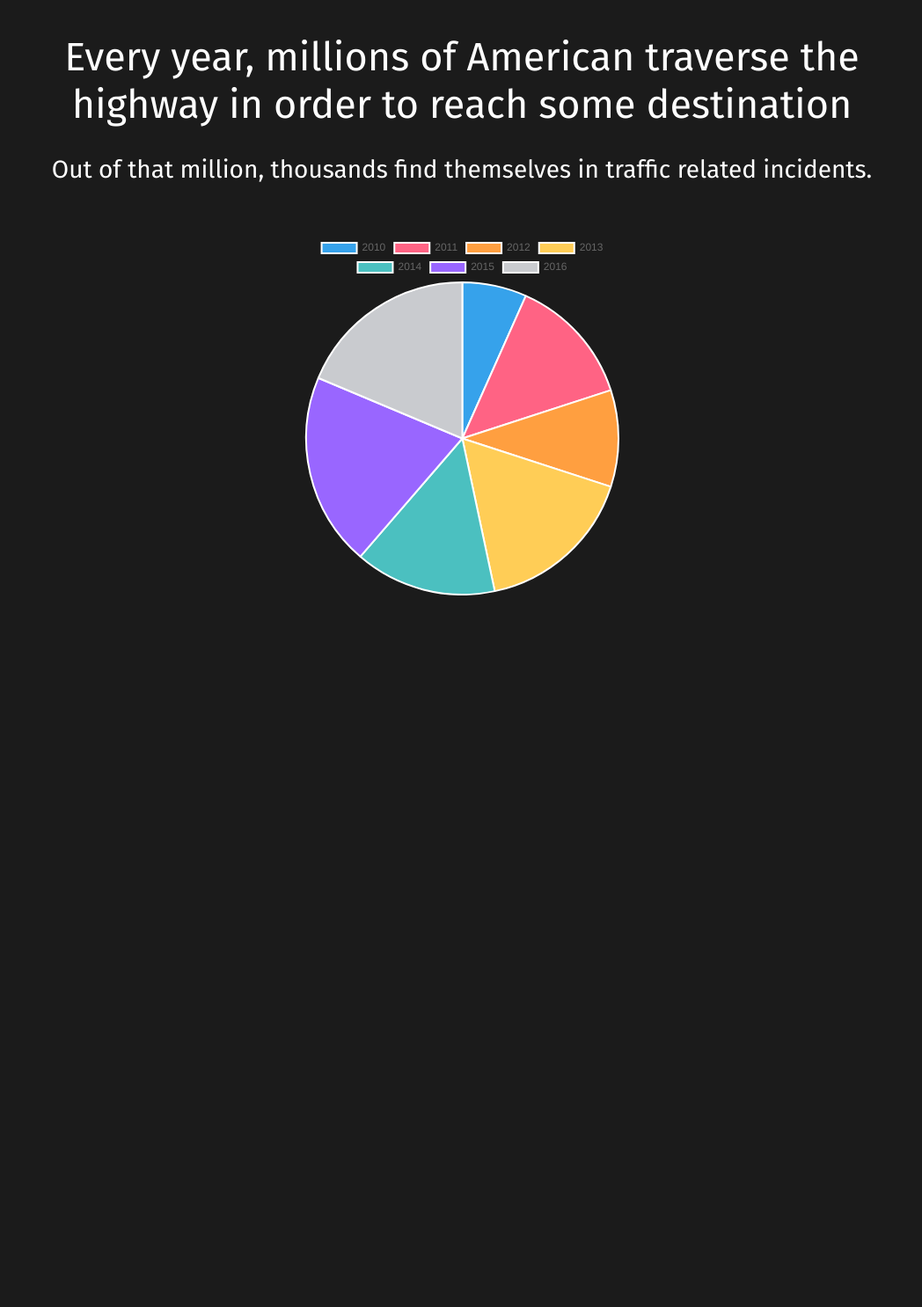
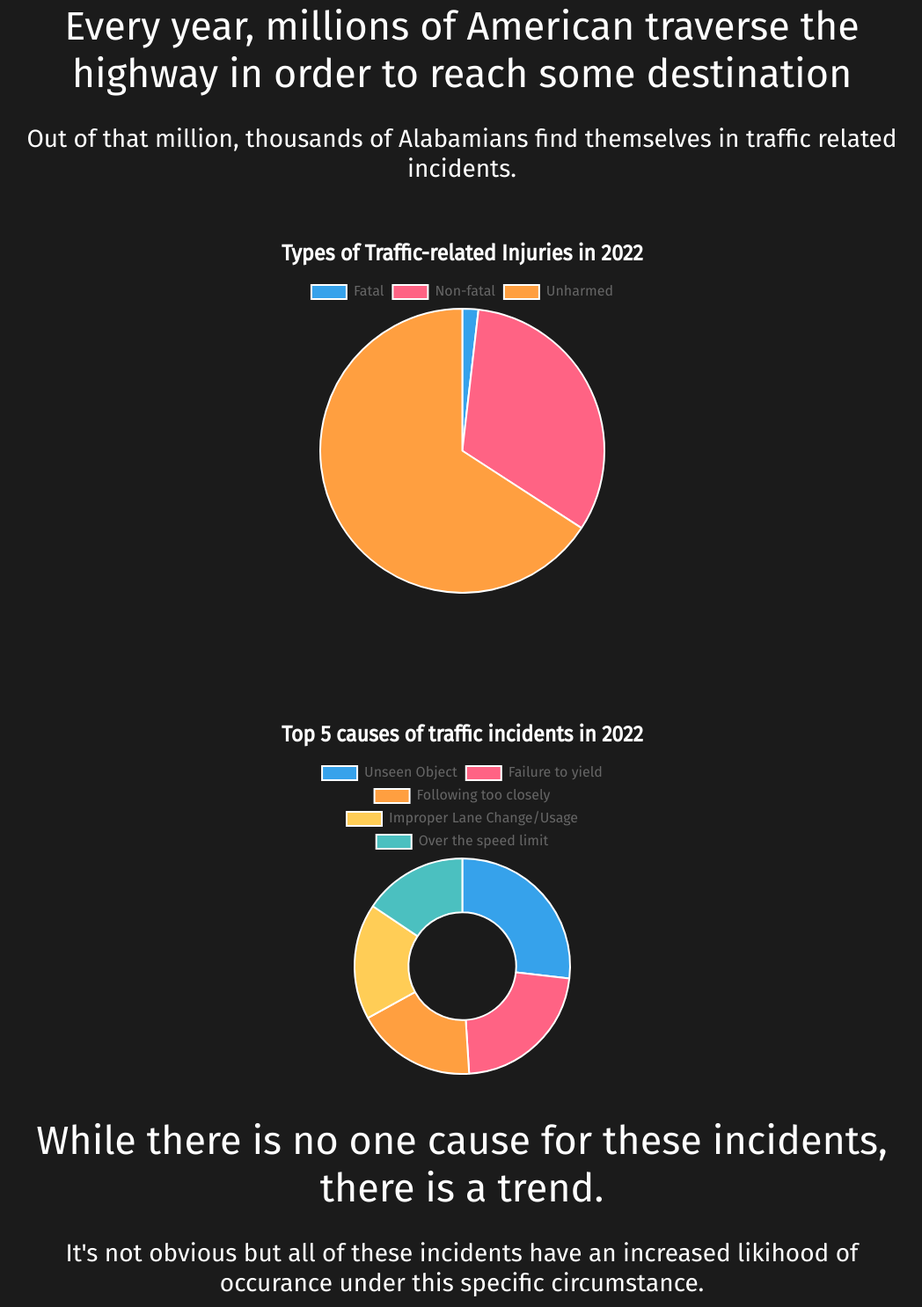
Before and after one commit to v-sec0/visual-storytelling, a website: page src/index.html in a window 1280 px wide. Shown: the part 167-1653 px from the top of the page at 88% size, without its empty margins (115-1163 px from the left). Before the commit the page ends 940 px from the top, so only its background shows below. Drawn offline with nearby package versions, Linux system fonts and the light colour scheme.

Commit message:
Added AOS

```diff
--- a/package.json
+++ b/package.json
@@ -17,6 +17,7 @@
   },
   "homepage": "https://github.com/v-sec0/visual-storytelling#readme",
   "dependencies": {
+    "aos": "^2.3.4",
     "bootstrap": "^5.3.2",
     "chart.js": "^4.4.0",
     "jquery": "^3.7.1"
--- a/src/index.html
+++ b/src/index.html
@@ -1,16 +1,16 @@
 <!DOCTYPE html>
 <html lang="en">
   <head>
-    <meta charset="UTF-8">
-    <meta name="viewport" content="width=device-width, initial-scale=1.0">
+    <meta charset="UTF-8" />
+    <meta name="viewport" content="width=device-width, initial-scale=1.0" />
     <title>Visual Story Telling</title>
-    <link rel="stylesheet" href="./styles/main.css">
-    <link rel="stylesheet" href="./styles/style.css">
+    <link rel="stylesheet" href="./styles/main.css" />
+    <link rel="stylesheet" href="/node_modules/aos/dist/aos.css" />
+    <link rel="stylesheet" href="./styles/style.css" />
   </head>
   <body>
-
     <!-- Navbar -->
-    <nav class="navbar bg-dark sticky-top">
+    <nav class="navbar bg-dark sticky-top" data-aos="fade-down" data-aos-once="true">
       <div class="container-fluid d-flex justify-content-center">
         <div class="navbar-brand text-bg-dark">
           <h1 class="fs-1">Dangers on the Highway 🚦</h1>
@@ -20,21 +20,44 @@
 
     <!-- Main Container -->
     <div class="container" id="content-container">
-        <div class="row content-row p-5 mb-5 justify-content-center">
-            <div class="col-12 mb-5 text-center">
-                <h3 class="main-text">Every year, millions of American traverse the highway in order to reach some destination</h3>
-                <h3 class="sub-text">Out of that million, thousands find themselves in traffic related incidents.</h3>
+      <div class="row content-row p-5 justify-content-center" id="intro-row">
+        <div class="col-12 mb-5 text-center" data-aos="fade-left">
+          <h3 class="main-text">
+            Every year, millions of American traverse the highway in order to
+            reach some destination
+          </h3>
+          <h3 class="sub-text">
+            Out of that million, thousands of Alabamians find themselves in
+            traffic related incidents.
+          </h3>
         </div>
-            <div class="col-5 align-content-center">
+        <div class="col-5 align-content-center" data-aos="fade-up">
           <canvas id="trafficStatistics"></canvas>
+        </div>
+      </div>
+      <div class="row content-row p-5 justify-content-center">
+        <div class="col-5 align-content-center" data-aos="fade-down">
+          <canvas id="incidentStatistics"></canvas>
+        </div>
+        <div class="col-12 mt-5 text-center">
+          <h3 class="main-text" data-aos="fade-right">
+            While there is no one cause for these incidents, there is a trend.
+          </h3>
+          <h3 class="sub-text" data-aos="fade-left">
+            It's not obvious but all of these incidents have an increased likihood of occurance under this specific circumstance.
+          </h3>
         </div>
       </div>
     </div>
 
     <!-- Script -->
     <script src="/node_modules/chart.js/dist/chart.umd.js"></script>
-    <script type="module" src="./scripts/traffic.js"></script>
+    <script type="module" src="./scripts/incidentStatistics.js"></script>
     <script type="module" src="./scripts/trafficStatistics.js"></script>
+    <script src="/node_modules/aos/dist/aos.js"></script>
+    <script>
+      AOS.init();
+    </script>
     <script src="/node_modules/bootstrap/dist/js/bootstrap.bundle.min.js"></script>
     <script src="/node_modules/jquery/dist/jquery.min.js"></script>
   </body>
--- /dev/null
+++ b/src/scripts/incidentStatistics.js
@@ -0,0 +1,44 @@
+
+(async function () {
+  const data = [
+    { causeOfCrash: "Unseen Object", count: 2765 },
+    { causeOfCrash: "Failure to yield", count: 2286 },
+    { causeOfCrash: "Following too closely", count: 1858 },
+    { causeOfCrash: "Improper Lane Change/Usage", count: 1794 },
+    { causeOfCrash: "Over the speed limit", count: 1608 },
+  ];
+
+  new Chart($("#incidentStatistics"), {
+    type: "doughnut",
+    data: {
+      labels: data.map((row) => row.causeOfCrash),
+      datasets: [
+        {
+          label: "Number of incidents",
+          data: data.map((row) => row.count),
+        },
+      ],
+    },
+    options: {
+      plugins: {
+        title: {
+          display: true,
+          text: 'Top 5 causes of traffic incidents in 2022',
+          font: {
+            size: 25,
+            family: "Fira Sans",
+          },
+          color: '#FFF',
+        },
+        legend: {
+          labels: {
+            font: {
+              family: "Fira Sans",
+              size: 16,
+            },
+          },
+        },
+      },
+    },
+  });
+})();
--- a/src/scripts/traffic.js
+++ b/src/scripts/traffic.js
@@ -1,4 +1,4 @@
-(async function() {
+(async function () {
   const data = [
     { citation: "Speeding", count: 152344 },
     { citation: "No Seat Belt", count: 39061 },
@@ -7,27 +7,24 @@
     { citation: "No Insurance", count: 17051 },
   ];
 
-    new Chart(
-        document.getElementById('citationPieChart'),
-        {
-            type: 'pie',
+  new Chart(document.getElementById("citationPieChart"), {
+    type: "pie",
     data: {
-                labels: data.map(row => row.citation),
+      labels: data.map((row) => row.citation),
       datasets: [
         {
-                    label: 'Number of citations',
-                    data: data.map(row => row.count)
-                }
-                ]
+          label: "Number of citations",
+          data: data.map((row) => row.count),
+        },
+      ],
     },
     options: {
       plugins: {
         title: {
           display: true,
-                        text: 'Top 5 Citations Issued for 2022'
-                    }
-                }
-            }
-        }
-    );
+          text: "Top 5 Citations Issued for 2022",
+        },
+      },
+    },
+  });
 })();
--- a/src/scripts/trafficStatistics.js
+++ b/src/scripts/trafficStatistics.js
@@ -1,27 +1,42 @@
-(async function() {
+
+(async function () {
   const data = [
-      { year: 2010, count: 10 },
-      { year: 2011, count: 20 },
-      { year: 2012, count: 15 },
-      { year: 2013, count: 25 },
-      { year: 2014, count: 22 },
-      { year: 2015, count: 30 },
-      { year: 2016, count: 28 },
+    { classOfCrash: "Fatal", count: 587 },
+    { classOfCrash: "Non-fatal", count: 10445 },
+    { classOfCrash: "Unharmed", count: 21272 },
   ];
 
-    new Chart(
-      $("#trafficStatistics"),
-      {
-        type: 'pie',
+  new Chart($("#trafficStatistics"), {
+    type: "pie",
     data: {
-          labels: data.map(row => row.year),
+      labels: data.map((row) => row.classOfCrash),
       datasets: [
         {
-              label: 'Acquisitions by year',
-              data: data.map(row => row.count)
-            }
-          ]
-        }
-      }
-    );
+          label: "Number of victims",
+          data: data.map((row) => row.count),
+        },
+      ],
+    },
+    options: {
+      plugins: {
+        title: {
+          display: true,
+          text: "Types of Traffic-related Injuries in 2022",
+          font: {
+            family: "Fira Sans",
+            size: 25,
+          },
+          color: '#FFF'
+        },
+        legend: {
+          labels: {
+            font: {
+              family: "Fira Sans",
+              size: 16,
+            },
+          },
+        },
+      },
+    },
+  });
 })();
--- a/src/styles/style.css
+++ b/src/styles/style.css
@@ -1,13 +1,13 @@
 /* Imports */
-  @import url('https://fonts.googleapis.com/css2?family=Fira+Sans&display=swap');
+@import url("https://fonts.googleapis.com/css2?family=Fira+Sans&display=swap");
 
 /* Styles for ALL */
-*{
+* {
   box-sizing: border-box;
 }
 
 body {
-    font-family: 'Fira Sans', sans-serif;
+  font-family: "Fira Sans", sans-serif;
   background-color: rgb(27, 27, 27);
   margin: 0;
   padding: 0;
@@ -18,14 +18,22 @@ nav {
 }
 
 /* Styles for Title */
-#fast-link {color: rgb(103, 199, 103);}
-#fast-link:hover {color: rgb(33, 129, 33);}
-#slow-link {color: rgb(197, 87, 87);}
-#slow-link:hover {color: rgb(127, 17, 17);}
+#fast-link {
+  color: rgb(103, 199, 103);
+}
+#fast-link:hover {
+  color: rgb(33, 129, 33);
+}
+#slow-link {
+  color: rgb(197, 87, 87);
+}
+#slow-link:hover {
+  color: rgb(127, 17, 17);
+}
 
 /* Styling for Main Container */
 .content-row {
-    margin-top: 75px;
+  margin-top: 40px;
   color: white;
 }
 
```
Also changed, not shown: 1 other file. Lines whose indentation alone changed are shown as unchanged.
